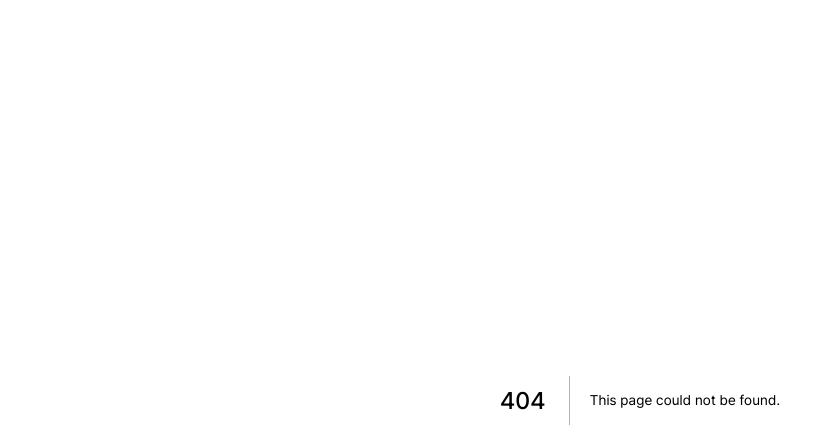
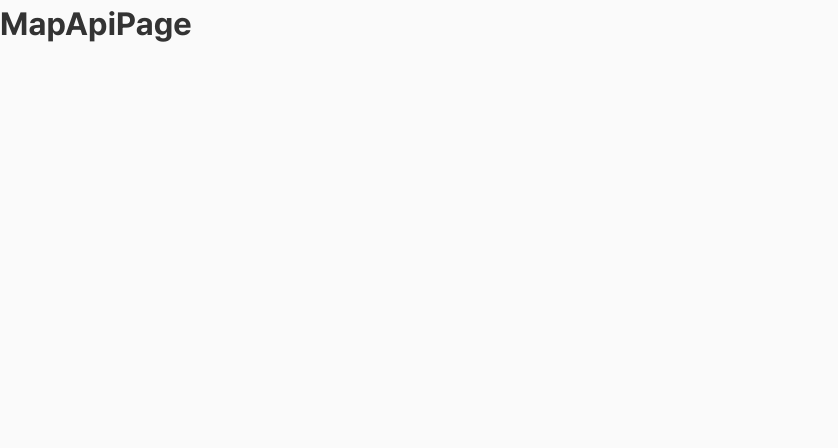
Before and after one commit to The-Wedding-Lab/The-Wedding-Lab, a Next.js app: page /map in a window 1280 px wide. Before the commit this address had no page. Shown: the top 448 px of the page, without its empty margins (0-838 px from the left). Built offline with nearby package versions, Linux system fonts and the light colour scheme.

Commit message:
map 페이지 추가

```diff
--- /dev/null
+++ b/src/app/map/page.tsx
@@ -0,0 +1,5 @@
+import MapApiPage from "@/page/map/MapApiPage";
+
+export default function MapPage() {
+  return <MapApiPage />;
+}
--- /dev/null
+++ b/src/page/map/MapApiPage.tsx
@@ -0,0 +1,6 @@
+"use client";
+
+const MapApiPage = () => {
+  return <h1>MapApiPage</h1>;
+};
+export default MapApiPage;
```
